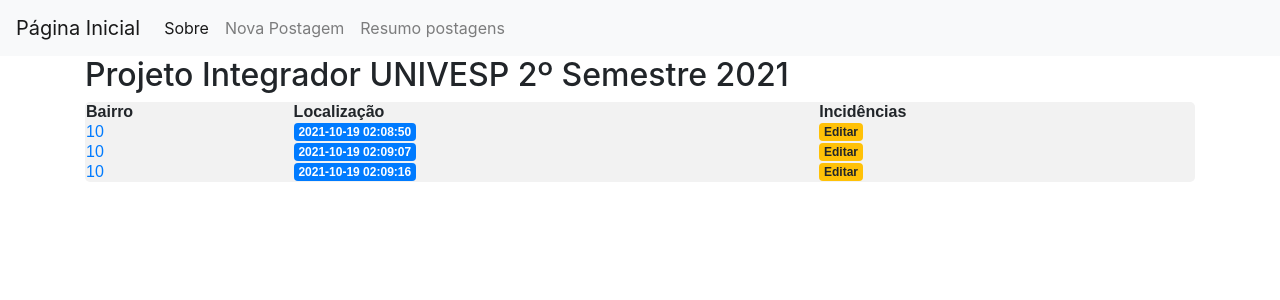
After one commit to evertonvieira-univesp/PI_UNIVESP_PIRA, a Flask app: page /db in a window 1280 px wide. The commit adds this page. Shown: the top 300 px of the page. Run offline with Flask 2, Linux system fonts and the light colour scheme; data comes from the database, SQL or seed files in the repository; both versions use the stored data as it was after the commit; some libraries are stand-ins or nearby versions.

Commit message:
Manipulando dados

```diff
--- a/app.py
+++ b/app.py
@@ -3,8 +3,6 @@ from flask import Flask, render_template, request, url_for, flash, redirect
 from werkzeug.exceptions import abort
 
 def get_db_connection():
-
-
     conn = sqlite3.connect('database.db')
     conn.row_factory=sqlite3.Row
     return conn
@@ -25,9 +23,16 @@ app.config['SECRET_KEY'] = '999888777666'
 @app.route('/')
 def index():
     conn = get_db_connection()
-    posts = conn.execute('SELECT * FROM posts').fetchall()
+    p = conn.execute('SELECT * FROM posts').fetchall()
     conn.close()
-    return render_template('index.html', posts=posts)
+    return render_template('index.html', posts=p)
+
+@app.route('/db')
+def db_process():
+    conn = get_db_connection()
+    sel_db = conn.execute('SELECT * FROM posts where title = 10').fetchall()
+    conn.close()
+    return render_template('db_process.html', posts=sel_db)
 
 @app.route('/testePI')
 def teste():
@@ -84,5 +89,5 @@ def delete(id):
     conn.execute('DELETE FROM posts WHERE id = ?', (id,))
     conn.commit()
     conn.close()
-    flash('"{}" was successfully deleted!'.format(post['title']))
+    flash('"{}" foi deletado com sucesso!'.format(post['title']))
     return redirect(url_for('index'))
--- a/schema.sql
+++ b/schema.sql
@@ -1,8 +1,9 @@
+
 DROP TABLE IF EXISTS posts;
 
 CREATE TABLE posts (
     id INTEGER PRIMARY KEY AUTOINCREMENT,
     created TIMESTAMP NOT NULL DEFAULT CURRENT_TIMESTAMP,
-    title TEXT NOT NULL,
+    title integer NOT NULL,
     content TEXT NOT NULL
 );
--- a/templates/base.html
+++ b/templates/base.html
@@ -12,7 +12,7 @@
   </head>
   <body>
     <nav class="navbar navbar-expand-md navbar-light bg-light">
-        <a class="navbar-brand" href="{{ url_for('index')}}">Teste P.I.</a>
+        <a class="navbar-brand" href="{{ url_for('index')}}">Página Inicial</a>
         <button class="navbar-toggler" type="button" data-toggle="collapse" data-target="#navbarNav" aria-controls="navbarNav" aria-expanded="false" aria-label="Toggle navigation">
             <span class="navbar-toggler-icon"></span>
         </button>
@@ -23,7 +23,10 @@
             </li>
                         <li class="nav-item">
             <a class="nav-link" href="{{url_for('create')}}">Nova Postagem</a>
-        </li>
+            </li>
+                <li class="nav-item">
+            <a class="nav-link" href="{{url_for('db_process')}}">Resumo postagens</a>
+            </li>
             </ul>
         </div>
     </nav>
--- /dev/null
+++ b/templates/db_process.html
@@ -0,0 +1,32 @@
+
+	<style type="text/css">
+	table {font-family: arial, arial; border-collapse: collapse; width: 100%; border-radius: 5px; background-color: #f2f2f2;}
+	</style>
+
+{% extends 'base.html' %}
+
+{% block content %}
+       <h2>{% block title %} Projeto Integrador UNIVESP 2º Semestre 2021  {% endblock %}</h2>
+
+   <table>
+  <tr>
+    <th>Bairro</th>
+    <th>Localização</th>
+    <th>Incidências</th>
+  </tr>
+    {% for post in posts %}
+
+  <tr>
+    <td><a href="{{ url_for('post', post_id=post['id']) }}">
+            <d6>{{ post['title'] }}</d6>
+    </td>
+    <td><span class="badge badge-primary">{{ post['created'] }}</span></td>
+    <td><a href="{{ url_for('edit', id=post['id']) }}">
+            <span class="badge badge-warning">Editar</span>
+        </a></td>
+  </tr>
+{% endfor %}
+</table>
+
+
+{% endblock %}
--- a/templates/index.html
+++ b/templates/index.html
@@ -1,7 +1,7 @@
 {% extends 'base.html' %}
 
 {% block content %}
-       <h2>{% block title %} TESTE Projeto Integrador UNIVESP 2º Semestre 2021  {% endblock %}</h2>
+       <h2>{% block title %} Projeto Integrador UNIVESP 2º Semestre 2021  {% endblock %}</h2>
     {% for post in posts %}
         <a href="{{ url_for('post', post_id=post['id']) }}">
             <d6>{{ post['title'] }}</d6>
--- a/templates/testePI.html
+++ b/templates/testePI.html
@@ -101,7 +101,6 @@ Carrapatos de três hospedeiros, como o carrapato do cavalo Amblyomma cajennense
   </tr>
 </table>
 
-
 </body>
 
 </html>
```
Also changed, not shown: database.db.
